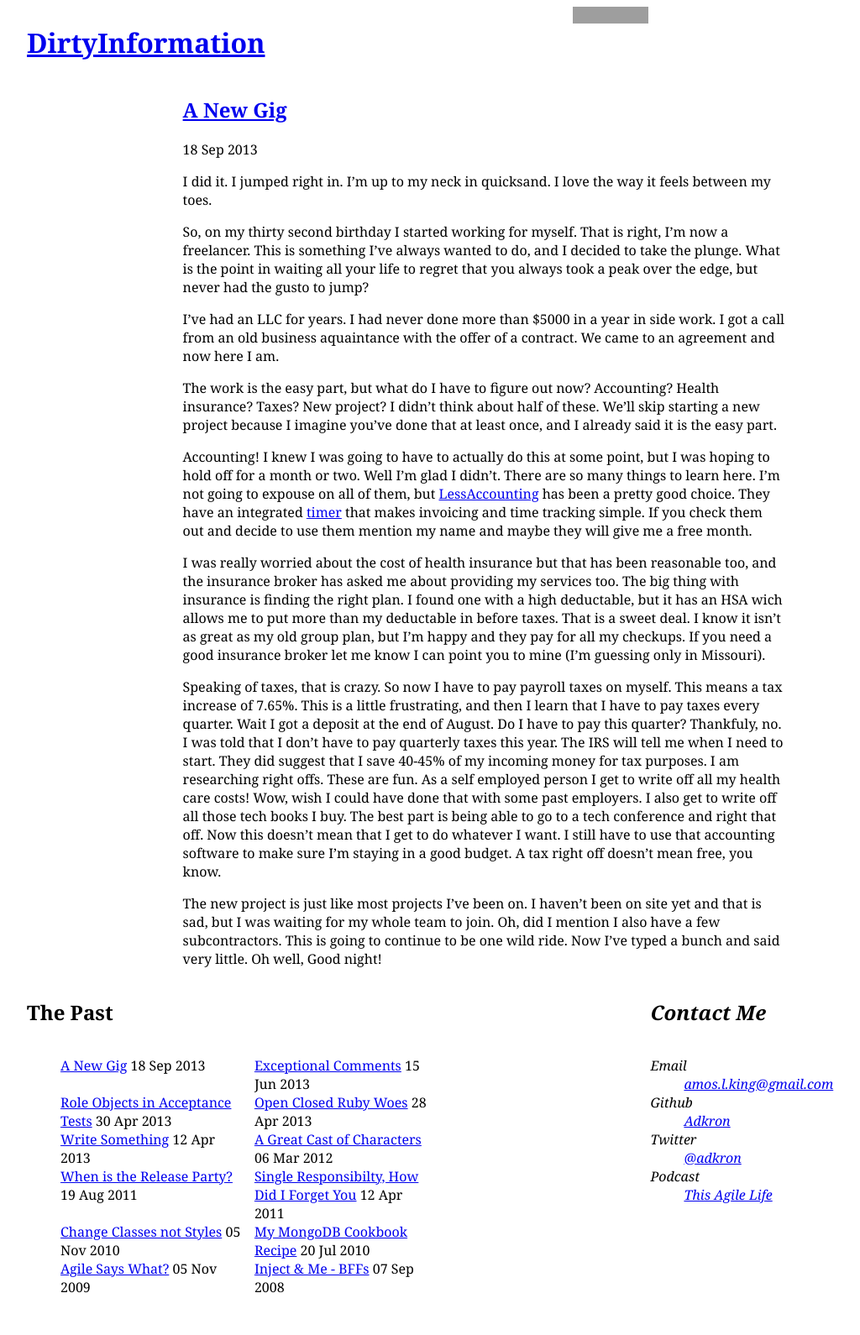
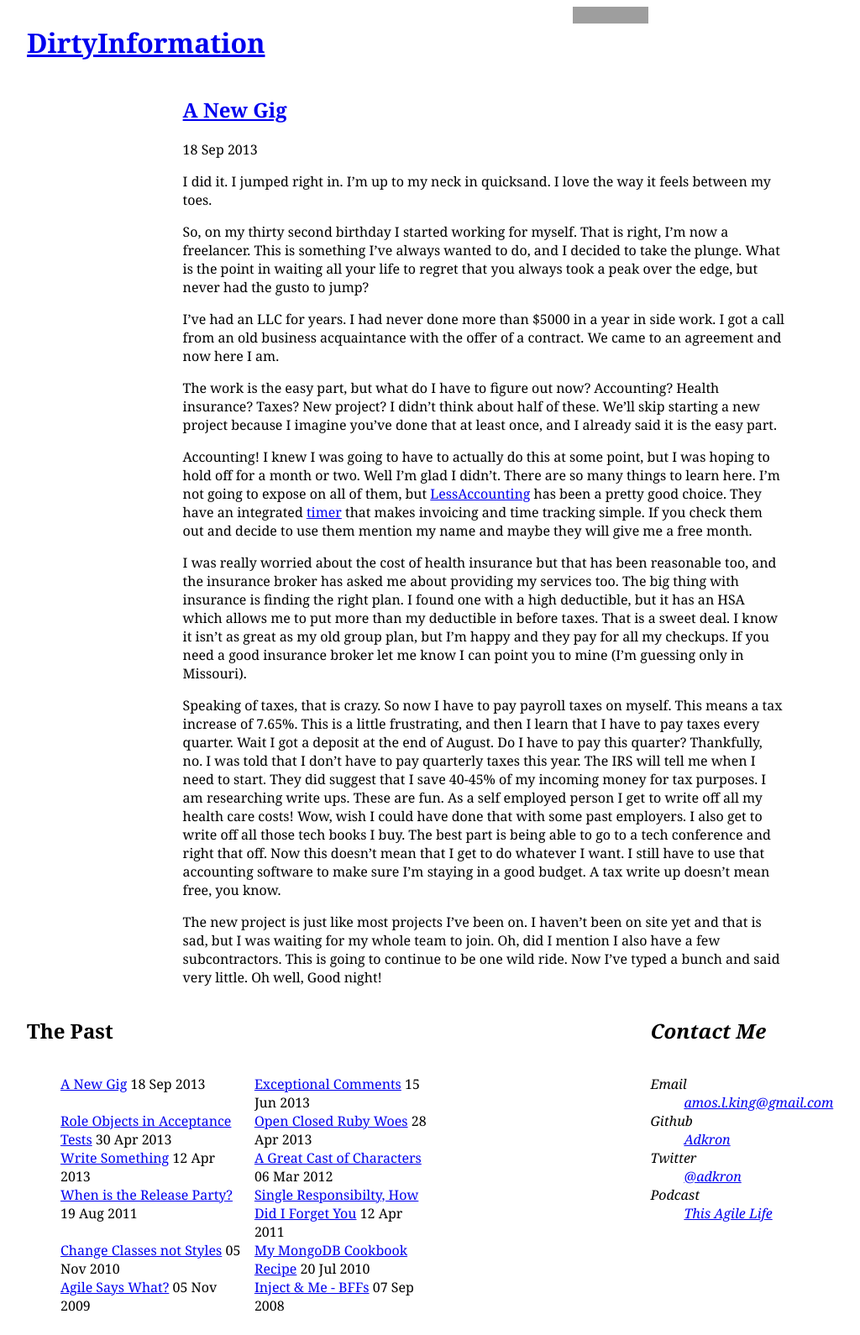
Before and after one commit to adkron/dirtyinformation.com, a Jekyll site: the page built from _posts/2013-9-18-a-new-gig.md, in a window 1280 px wide. Shown: the whole page at 84% size, without its empty margins (64-1088 px from the left). Built offline with Jekyll 4.4.1, drawn with Linux system fonts in a browser that asks for light colours; Markdown is read by kramdown in place of the engine named in the settings; before the commit the page ends 1568 px from its top, so only the background shows below that; grey boxes are pictures that could not be loaded.

Commit message:
Fix typos in "A New Gig"
Amos King @adkron <amos.l.king@gmail.com>

```diff
--- a/_posts/2013-9-18-a-new-gig.md
+++ b/_posts/2013-9-18-a-new-gig.md
@@ -13,7 +13,7 @@ life to regret that you always took a peak over the edge, but never had
 the gusto to jump?
 
 I've had an LLC for years. I had never done more than $5000 in a year in
-side work. I got a call from an old business aquaintance with the offer
+side work. I got a call from an old business acquaintance with the offer
 of a contract. We came to an agreement and now here I am.
 
 The work is the easy part, but what do I have to figure out now?
@@ -23,7 +23,7 @@ you've done that at least once, and I already said it is the easy part.
 
 Accounting! I knew I was going to have to actually do this at some
 point, but I was hoping to hold off for a month or two. Well I'm glad I
-didn't. There are so many things to learn here. I'm not going to expouse
+didn't. There are so many things to learn here. I'm not going to expose
 on all of them, but [LessAccounting](http://lessaccounting.com) has been
 a pretty good choice. They have an integrated
 [timer](http://lesstimespent.com) that makes invoicing
@@ -33,8 +33,8 @@ mention my name and maybe they will give me a free month.
 I was really worried about the cost of health insurance but that has
 been reasonable too, and the insurance broker has asked me about
 providing my services too. The big thing with insurance is finding the
-right plan. I found one with a high deductable, but it has an HSA wich
-allows me to put more than my deductable in before taxes. That is a
+right plan. I found one with a high deductible, but it has an HSA which
+allows me to put more than my deductible in before taxes. That is a
 sweet deal. I know it isn't as great as my old group plan, but I'm happy
 and they pay for all my checkups. If you need a good insurance broker
 let me know I can point you to mine (I'm guessing only in Missouri).
@@ -43,16 +43,16 @@ Speaking of taxes, that is crazy. So now I have to pay payroll taxes on
 myself. This means a tax increase of 7.65%. This is a little
 frustrating, and then I learn that I have to pay taxes every quarter.
 Wait I got a deposit at the end of August. Do I have to pay this
-quarter? Thankfuly, no. I was told that I don't have to pay quarterly
+quarter? Thankfully, no. I was told that I don't have to pay quarterly
 taxes this year. The IRS will tell me when I need to start. They did
 suggest that I save 40-45% of my incoming money for tax purposes. I am
-researching right offs. These are fun. As a self employed person I get
+researching write ups. These are fun. As a self employed person I get
 to write off all my health care costs! Wow, wish I could have done that
 with some past employers. I also get to write off all those tech books I
 buy. The best part is being able to go to a tech conference and right
 that off. Now this doesn't mean that I get to do whatever I want. I
 still have to use that accounting software to make sure I'm staying in a
-good budget. A tax right off doesn't mean free, you know.
+good budget. A tax write up doesn't mean free, you know.
 
 The new project is just like most projects I've been on. I haven't been
 on site yet and that is sad, but I was waiting for my whole team to
```
